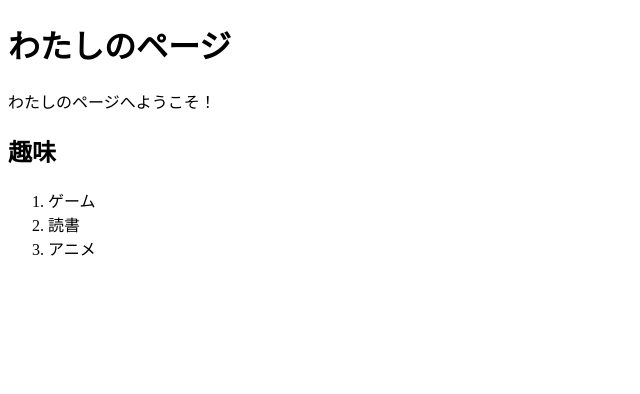
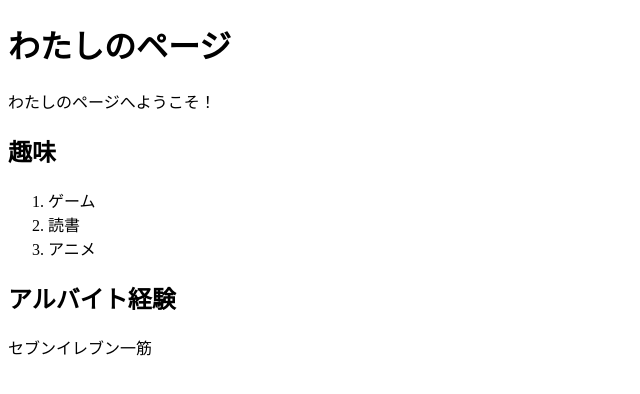
Before and after one commit to simoda-TCJ/test.site, a plain HTML site: page index.html in a window 1280 px wide. Shown: the whole page, without its empty margins (0-640 px from the left). Drawn offline with Linux system fonts and the light colour scheme.

Commit message:
アルバイト経験追加

```diff
--- a/index.html
+++ b/index.html
@@ -12,5 +12,7 @@
     <li>読書</li>
     <li>アニメ</li>
 </ol>
+<h2>アルバイト経験</h2>
+<p>セブンイレブン一筋</p>
 </body>
 </html>
```
